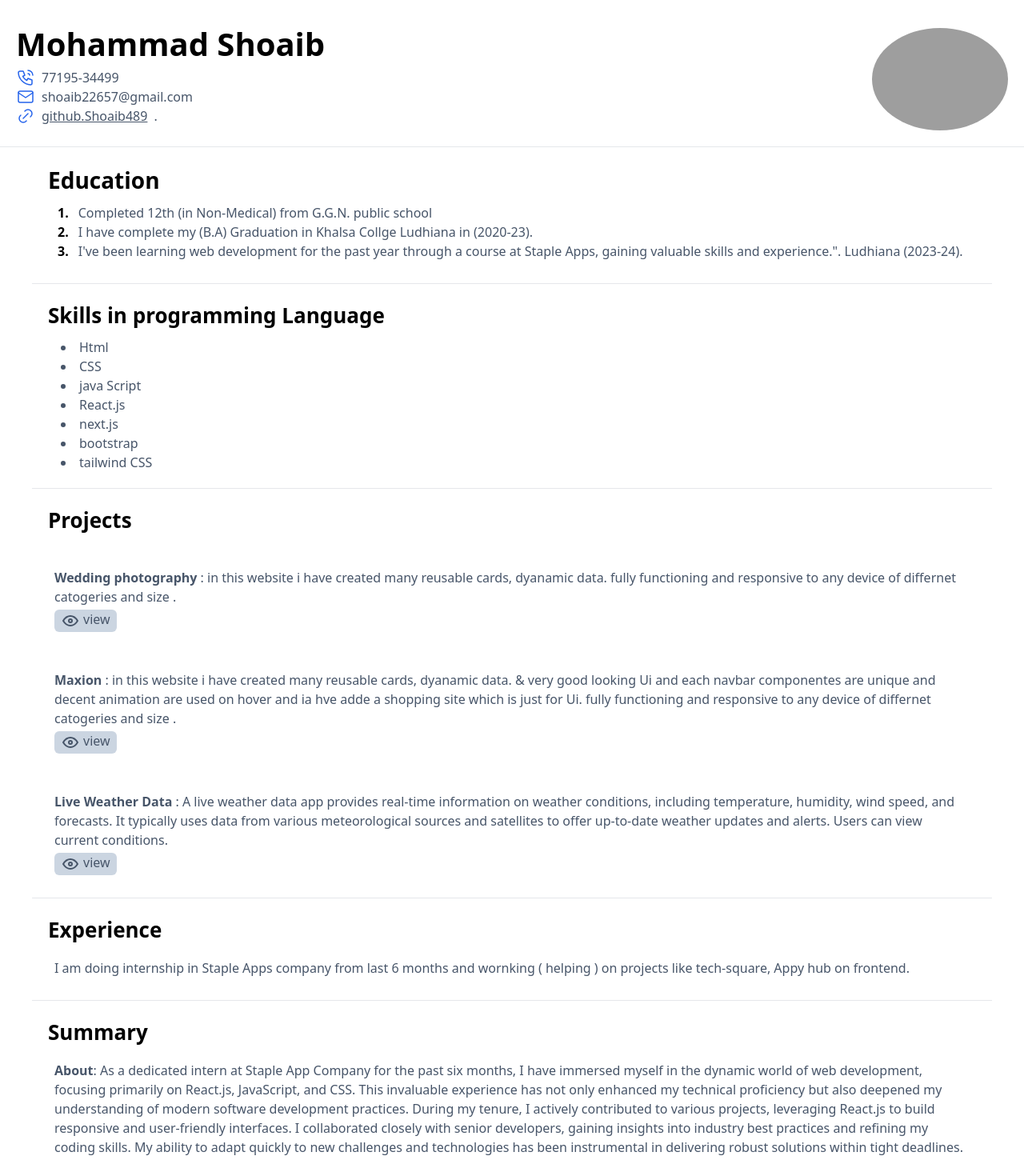
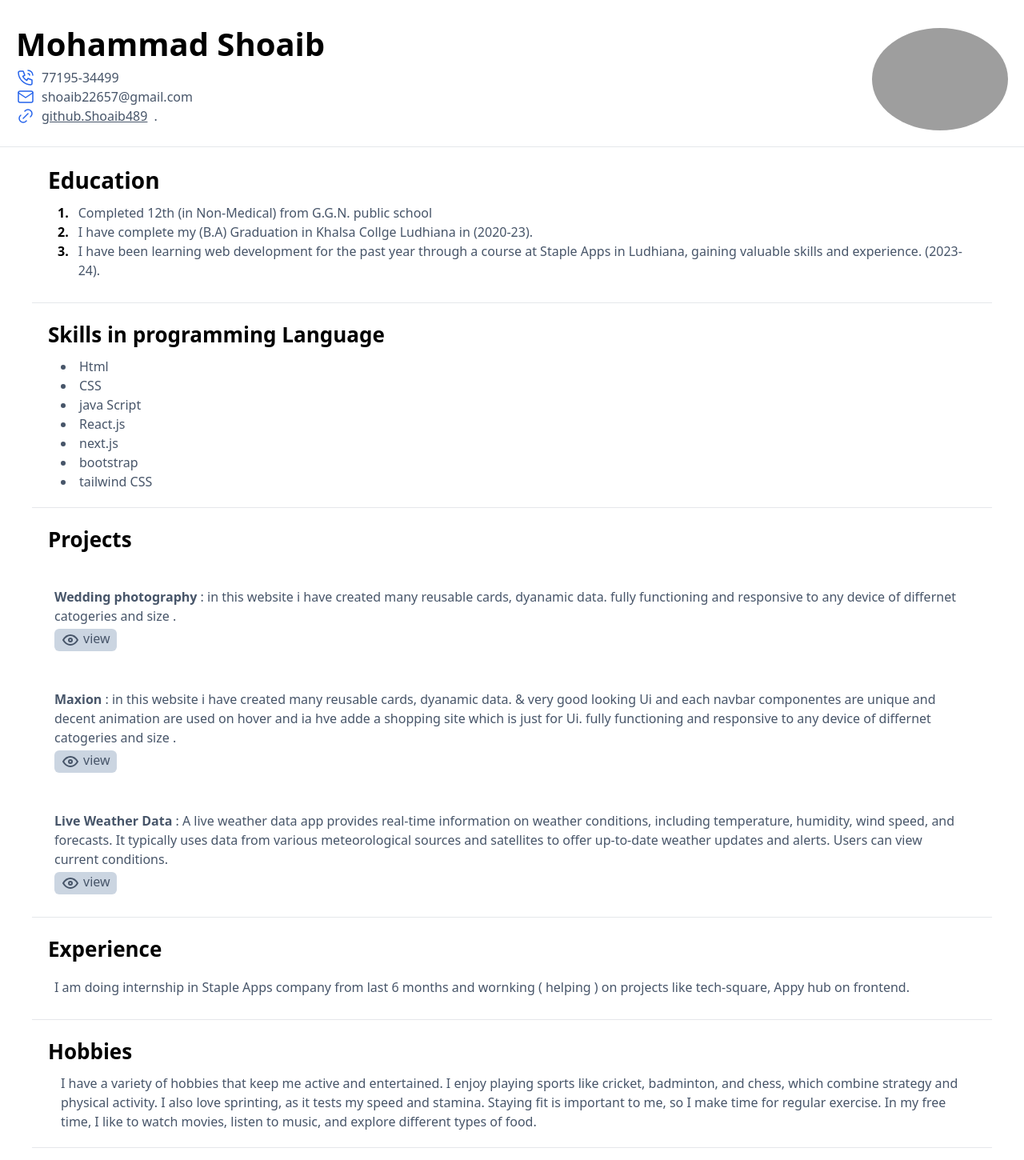
Before and after one commit to Shoaib489/Resume, a Next.js app: page / in a window 1280 px wide. Shown: the top 1450 px of the page at 80% size. Built offline with nearby package versions, Linux system fonts and the light colour scheme; grey boxes are pictures that could not be loaded.

Commit message:
responsive

```diff
--- a/src/components/education.jsx
+++ b/src/components/education.jsx
@@ -16,7 +16,7 @@ const Education = () => {
           </div>
           <div className='flex flex-row gap-3 '>
             <p className='font-semibold text-[black]'>3.</p>
-            <p >I've been learning web development for the past year through a course at Staple Apps, gaining valuable skills and experience.". Ludhiana <span> (2023-24).</span></p>
+            <p >I have been learning web development for the past year through a course at Staple Apps in Ludhiana, gaining valuable skills and experience. <span> (2023-24).</span></p>
           </div>
         </div>
       </div>
--- a/src/components/hobbies.jsx
+++ b/src/components/hobbies.jsx
@@ -2,11 +2,14 @@ import React from 'react'
 
 const Hobbies = () => {
     return (
-        <div>
-            <p>hobbies</p>
-            <p>
-
-            </p>
+        <div className='max-w-[1200px]  m-auto '>
+            <div className='p-[20px]'>
+                <p className='text-[26px] font-semibold'>Hobbies</p>
+                <p className='pl-4  text-slate-600 mt-2'>
+                    I have a variety of hobbies that keep me active and entertained. I enjoy playing sports like cricket, badminton, and chess, which combine strategy and physical activity. I also love sprinting, as it tests my speed and stamina. Staying fit is important to me, so I make time for regular exercise. In my free time, I like to watch movies, listen to music, and explore different types of food.
+                </p>
+            </div>
+            <hr />
         </div>
     )
 }
--- a/src/pages/index.jsx
+++ b/src/pages/index.jsx
@@ -1,6 +1,7 @@
 import Education from '@/components/education'
 import Experience from '@/components/experience'
 import Footer from '@/components/footer'
+import Hobbies from '@/components/hobbies'
 import Navbar from '@/components/navbar'
 import Projects from '@/components/projects'
 import Skills from '@/components/skills'
@@ -16,6 +17,7 @@ const index = () => {
         <Skills/>
         <Projects/>
         <Experience/>
+        <Hobbies />
         <Summary/>
         <Footer/>
     </div>
```
